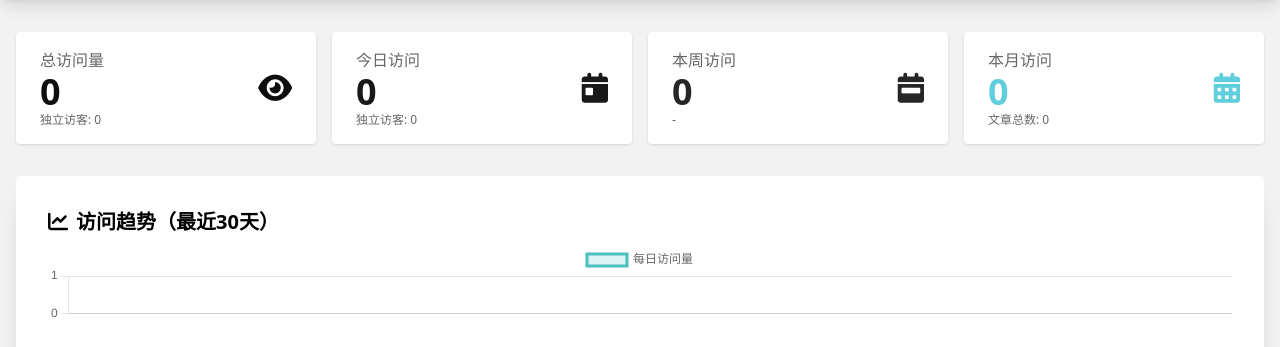
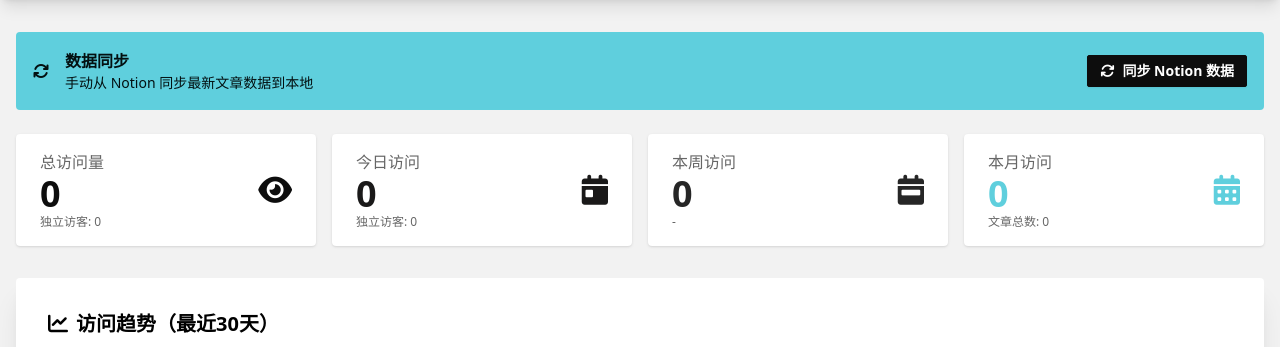
Before and after one commit to Neobee714/Neobee714.github.io, a Flask app: page /admin/dashboard in a window 1280 px wide. Shown: the part 64-411 px from the top of the page. Run offline with Flask 3, Linux system fonts and the light colour scheme; the visitor is signed in with stand-in values (Sample User, id 1); data that the repository does not hold is empty; some libraries are stand-ins or nearby versions.

Commit message:
添加后台管理页面的手动同步按钮功能

```diff
--- a/templates/admin_dashboard.html
+++ b/templates/admin_dashboard.html
@@ -26,6 +26,18 @@
   </div>
 
   <div class="container mx-auto px-4 py-8">
+    <!-- 同步按钮 -->
+    <div class="alert alert-info mb-6">
+      <i class="fa-solid fa-sync"></i>
+      <div>
+        <h3 class="font-bold">数据同步</h3>
+        <div class="text-sm">手动从 Notion 同步最新文章数据到本地</div>
+      </div>
+      <button id="syncBtn" class="btn btn-primary btn-sm">
+        <i class="fa-solid fa-sync"></i> 同步 Notion 数据
+      </button>
+    </div>
+
     <!-- 统计卡片 -->
     <div class="grid grid-cols-1 md:grid-cols-2 lg:grid-cols-4 gap-4 mb-8">
       <!-- 总访问量 -->
@@ -177,6 +189,42 @@
 
   <!-- Chart.js 图表初始化 -->
   <script>
+    // 同步按钮功能
+    document.getElementById('syncBtn').addEventListener('click', async function() {
+      const btn = this;
+      const originalText = btn.innerHTML;
+
+      // 禁用按钮并显示加载状态
+      btn.disabled = true;
+      btn.innerHTML = '<span class="loading loading-spinner loading-sm"></span> 同步中...';
+
+      try {
+        const response = await fetch('/admin/sync', {
+          method: 'POST',
+          headers: {
+            'Content-Type': 'application/json'
+          }
+        });
+
+        const result = await response.json();
+
+        if (result.success) {
+          // 显示成功消息
+          alert('✅ 同步成功！共同步 ' + result.count + ' 篇文章');
+          // 刷新页面以显示最新数据
+          location.reload();
+        } else {
+          alert('❌ 同步失败：' + result.error);
+          btn.disabled = false;
+          btn.innerHTML = originalText;
+        }
+      } catch (error) {
+        alert('❌ 同步失败：' + error.message);
+        btn.disabled = false;
+        btn.innerHTML = originalText;
+      }
+    });
+
     const dailyStats = {{ daily_stats | tojson | safe }};
 
     // 反转数据（从旧到新）
```
